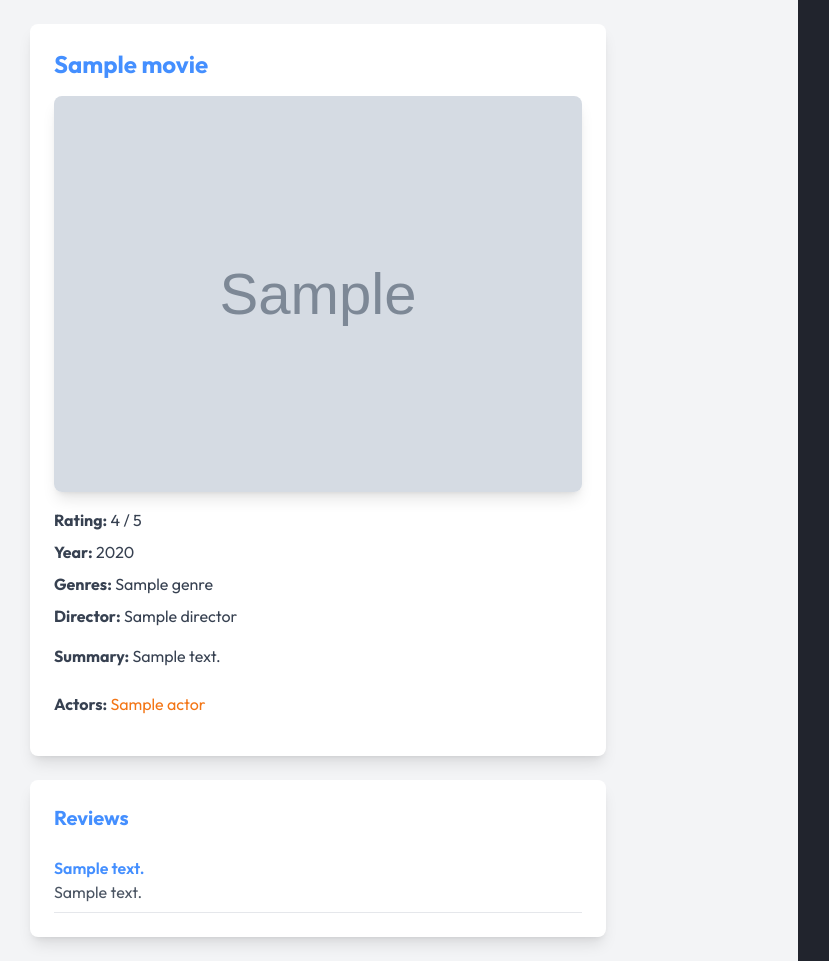
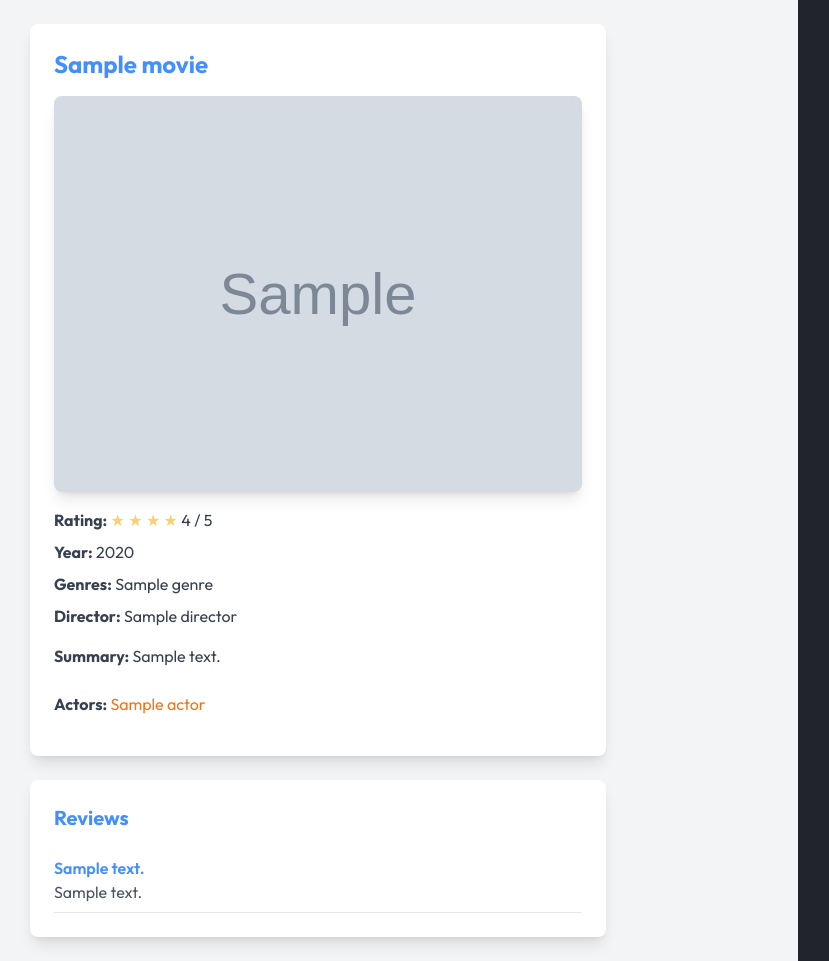
Before and after one commit to loyolaAI/MovieRec-F24, a Python web app: template app/templates/movie_info.html in a window 1280 px wide. Shown: the whole page, without its empty margins (162-991 px from the left). Run offline with Jinja, Linux system fonts and the light colour scheme; the template is opened without the code that fills it: most values are stand-ins (such as "Sample title", 1, 10 or a date in 2020); grey boxes marked "Sample" are stand-in pictures; some libraries are stand-ins or nearby versions.

Commit message:
stars on movie

```diff
--- a/app/templates/movie_info.html
+++ b/app/templates/movie_info.html
@@ -5,9 +5,30 @@
 <main class="bg-gray-100 text-primary flex-grow container mx-auto p-6 flex flex-col items-center">
     <section class="bg-white rounded-lg shadow-lg p-6 w-full max-w-xl">
         <h1 class="text-2xl font-bold mb-4">{{ movie.title }}</h1>
+        <style>
+            .star {
+                color: #f7d070;
+            }
+            .filled {
+                color: #f7d070;
+            }
+        </style>
         <img src="{{ movie.movie_image }}" alt="{{ movie.title }}" class="rounded-lg w-full h-auto mb-4 shadow-lg">
         <div class="text-gray-700">
-            <p class="mb-2"><strong>Rating:</strong> {{ movie.rating }} / 5</p>
+            <p class="mb-2"><strong>Rating:</strong>
+                {% set full_stars = movie.rating | int %}
+                {% set decimal_part = movie.rating - full_stars %}
+
+                {% for _ in range(full_stars) %}
+                    <span class="star filled">★</span>
+                {% endfor %}
+
+                {% if decimal_part > 0 %}
+                    <span class="star filled">☆</span> <!-- This will represent the decimal star -->
+                {% endif %}
+
+                {{ movie.rating }} / 5
+            </p>
             <p class="mb-2"><strong>Year:</strong> {{ movie.year }}</p>
             <p class="mb-2"><strong>Genres:</strong> {{ movie.genres | join(', ') }}</p>
             <p class="mb-4"><strong>Director:</strong> {{ movie.director }}</p>
```
